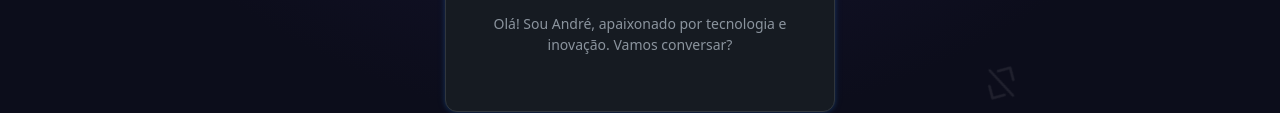
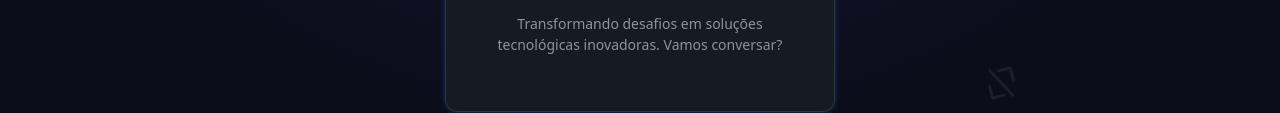
Before and after one commit to Anferre/cartao-profissional, a plain HTML site: page index.html in a window 1280 px wide. Shown: the part 587-700 px from the top of the page. Drawn offline with nearby package versions, Linux system fonts and the light colour scheme.

Commit message:
Update index.html

```diff
--- a/index.html
+++ b/index.html
@@ -189,7 +189,7 @@
     </div>
 
     <p class="text-github-secondary small mt-3">
-      Olá! Sou André, apaixonado por tecnologia e inovação. Vamos conversar?
+      Transformando desafios em soluções tecnológicas inovadoras. Vamos conversar?
     </p>
   </div>
 
```
